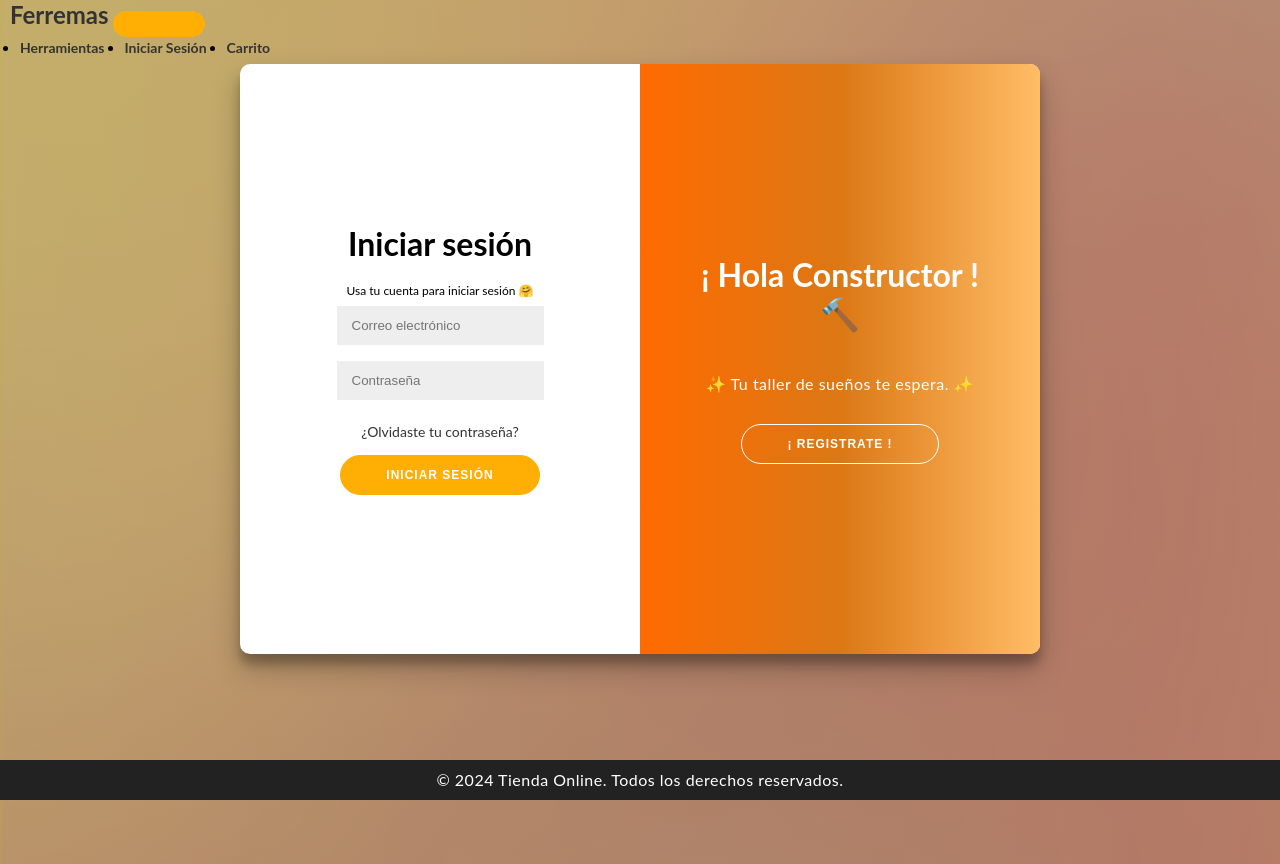
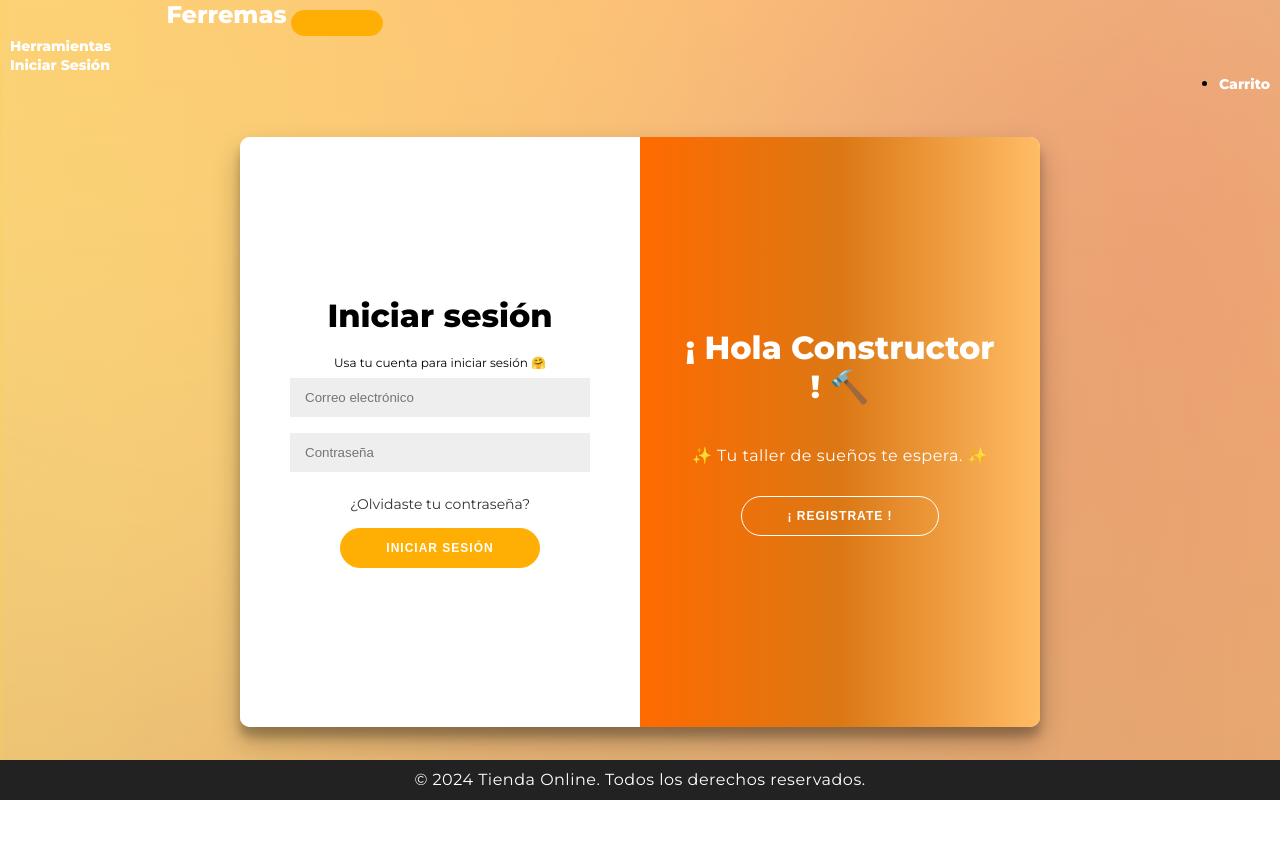
Before and after one commit to ElCreduloMcFly/Ferremax, a Django app: page /Inicio/ in a window 1280 px wide. After the commit the page ends 800 px from the top, so only its background shows below. Run offline with Django 4.2, Linux system fonts and the light colour scheme; data that the repository does not hold is empty.

Commit message:
adios a mi css

```diff
--- a/Pag/static/css/inicioseccion.css
+++ b/Pag/static/css/inicioseccion.css
@@ -1,17 +1,20 @@
+
 @import url('https://fonts.googleapis.com/css?family=Montserrat:400,800');
 
 * {
 	box-sizing: border-box;
-    margin: 0;
-    padding: 0;
 }
 
 body {
-      background-image: linear-gradient(rgba(59, 59, 59, 0.3), rgba(45, 44, 44, 0.3)),
+	background-image: linear-gradient(rgba(247, 176, 96, 0.3), rgba(211, 191, 80, 0.3)),
     url(Fondo.png);
-  background-repeat: repeat;
-    font-family: 'Lato', sans-serif;
+	display: flex;
+	justify-content: center;
+	align-items: center;
+	flex-direction: column;
+	font-family: 'Montserrat', sans-serif;
 	height: 100vh;
+	/*margin: -20px 0 50px; */
 }
 
 h1 {
@@ -80,7 +83,7 @@ form {
 	text-align: center;
 }
 
-select, input {
+select {
 	background-color: #eee;
 	border: none;
 	padding: 12px 15px;
@@ -88,14 +91,19 @@ select, input {
 	width: 100%;
 }
 
+input {
+	background-color: #eee;
+	border: none;
+	padding: 12px 15px;
+	margin: 8px 0;
+	width: 100%;
+}
 .menu {
-    position: fixed;
+    position: absolute;
     top: 0;
     width: 100%;
     z-index: 1000; /* Asegura que el menú esté por encima de otros elementos */
-    background-color: transparent; /* Fondo transparente */
 }
-
 .container {
 	background-color: #fff;
 	border-radius: 10px;
@@ -106,30 +114,29 @@ select, input {
 	width: 800px;
 	max-width: 100%;
 	min-height: 590px;
-    margin: 5% auto 0 auto; /* Ajuste de márgenes */
+	margin-top: 5%;
 }
-
 
 .form-container {
 	position: absolute;
 	top: 0;
 	height: 100%;
-    width: 100%; /* Ajustar al 100% del contenedor */
-    max-width: 400px; /* Limitar el ancho máximo para evitar que el texto se extienda demasiado */
 	transition: all 0.6s ease-in-out;
-    display: flex; /* Usar flexbox para alinear el contenido */
-    flex-direction: column; /* Alinear los elementos en columna */
-    justify-content: center; /* Centrar verticalmente */
-    align-items: center; /* Centrar horizontalmente */
-    text-align: center; /* Centrar el texto */
 }
 
+.sign-in-container {
+	left: 0;
+	width: 50%;
+	z-index: 2;
+}
 
-.sign-up-container, .sign-in-container {
-    width: 100%; /* Ajustar al 100% del contenedor */
+.container.right-panel-active .sign-in-container {
+	transform: translateX(100%);
 }
 
 .sign-up-container {
+	left: 0;
+	width: 50%;
 	opacity: 0;
 	z-index: 1;
 }
@@ -146,6 +153,7 @@ select, input {
 		opacity: 0;
 		z-index: 1;
 	}
+
 	50%, 100% {
 		opacity: 1;
 		z-index: 5;
@@ -166,7 +174,6 @@ select, input {
 .container.right-panel-active .overlay-container{
 	transform: translateX(-100%);
 }
-
 .overlay {
 	background: linear-gradient(to right, hsl(34, 87%, 47%), hsl(32, 84%, 52%), hsl(25, 100%, 50%), hsl(30, 83%, 47%), hsl(34, 100%, 70%));
 	background-repeat: no-repeat;
@@ -180,6 +187,9 @@ select, input {
   	transform: translateX(0);
 	transition: transform 0.6s ease-in-out;
 }
+
+
+
 
 .container.right-panel-active .overlay {
   	transform: translateX(50%);
@@ -196,6 +206,7 @@ select, input {
 	top: 0;
 	height: 100%;
 	width: 50%;
+	transform: translateX(0);
 	transition: transform 0.6s ease-in-out;
 }
 
@@ -256,59 +267,68 @@ footer a {
     text-decoration: none;
 }
 
+* {
+    box-sizing: border-box;
+    margin: 0;
+    padding: 0;
+}
+
+
 /* Estilos específicos del menú */
 .menu .navbar {
     height: 70px;
-    background-color: transparent; /* Fondo transparente */
+    background-color: transparent;
     padding: 0;
 }
 
 .menu .navbar-brand {
-    color: #333; /* Gris oscuro */
-    font-weight: bold;
+    color: white;
+    font-weight: bold; /* Cambié var(--bold) por bold */
     font-size: 24px;
     line-height: 29px;
-    margin-left: 0; /* Sin margen izquierdo */
-    padding-left: 10px; /* Un pequeño relleno para que no esté justo en el borde */
-    transition: all 1s;
+    margin-left: 13%;
+    transition: all;
+    transition-duration: 1s;
 }
 
 .menu .navbar-brand:hover,
 .menu .navbar-brand:focus {
     transform: scale(1.2);
-    -webkit-text-stroke: 1px #333; /* Gris oscuro */
+    -webkit-text-stroke: 1px white;
     -webkit-text-stroke-color: transparent;
 }
 
 .menu .navbar-collapse {
+
           flex-basis: auto;
 }
 
 .menu .navbar-nav {
+    width: 100% !important;
+    position: relative;
+    justify-content: space-between;
+}
 
-    display: flex;
-    justify-content: flex-start; /* Alinear a la izquierda */
-    width: auto; /* Ajustar a la izquierda */
-    margin-left: 10px; /* Añadir un pequeño margen izquierdo */
+.menu .navbar-nav .last {
+    position: absolute;
+    right: 0 !important;
 }
 
 .menu .navbar-nav .nav-item {
     margin: 0 10px;
-
 }
 
 .menu .navbar-nav .nav-link {
-    color: #333; /* Gris oscuro */
+    color: white;
     padding: 10px 0;
     font-weight: bold;
-    transition: all 1s;
-    opacity: 100; /* Asegurar que no haya transparencia */
+    transition: all;
+    transition-duration: 1s;
 }
 
 .menu .navbar-nav .nav-link:hover,
 .menu .navbar-nav .nav-link:active,
 .menu .navbar-nav .nav-link:focus {
-    border-bottom: 2px solid #333; /* Gris oscuro */
+    border-bottom: 2px solid white;
     transform: translateY(-5px);
-    opacity: 1; /* Asegurar que no haya transparencia */
 }
```
Lines whose indentation alone changed are shown as unchanged.
